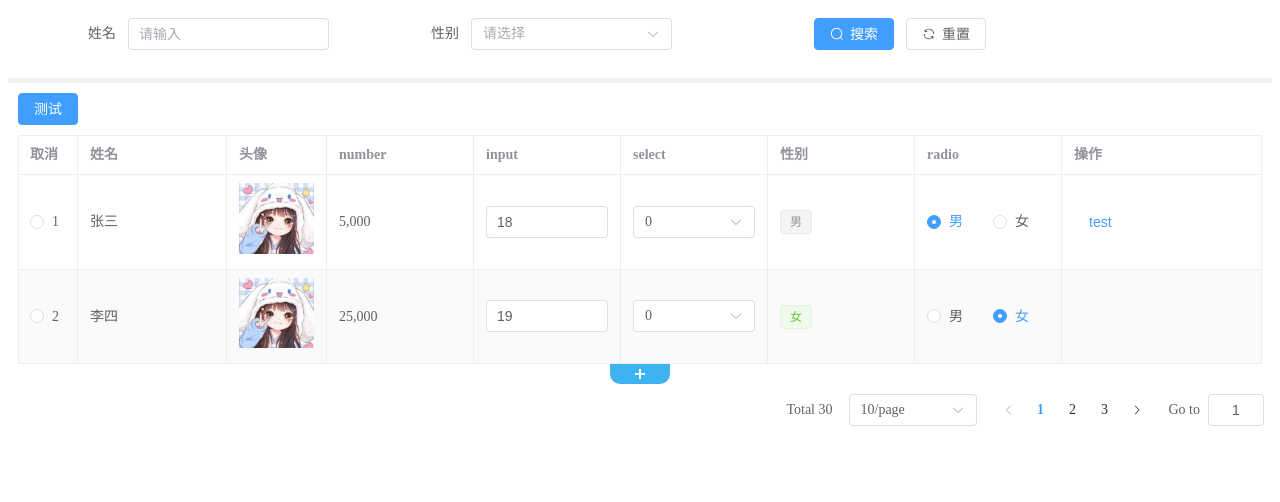
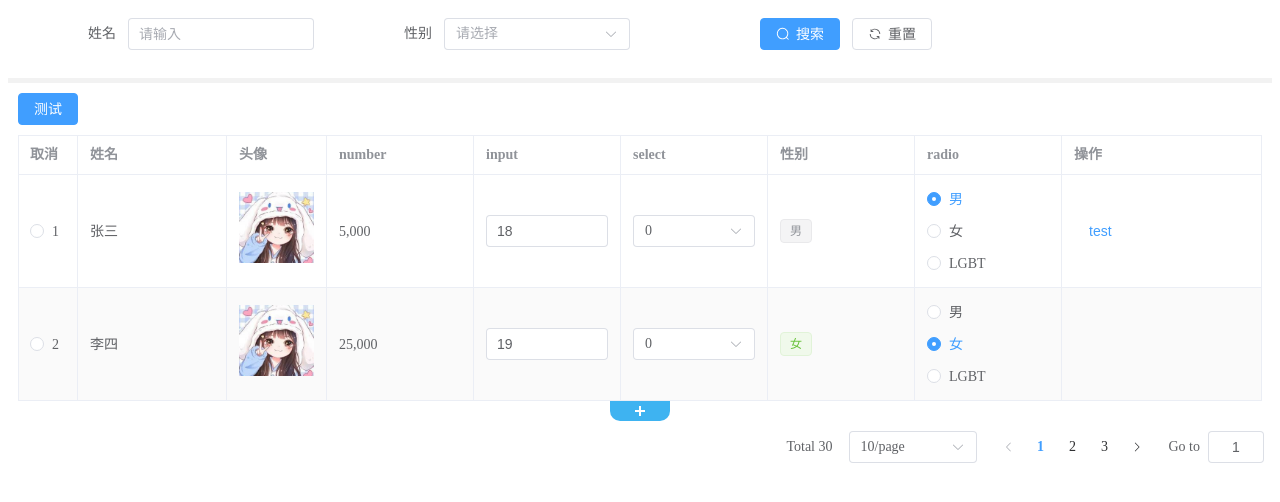
Before and after one commit to xiaochen9506/vex-page, a Vue app: page /#/ in a window 1280 px wide. Shown: the top 502 px of the page. Built offline with nearby package versions, Linux system fonts and the light colour scheme.

Commit message:
fix: btn text -> label

```diff
--- a/package.json
+++ b/package.json
@@ -1,6 +1,6 @@
 {
   "name": "vex-page",
-  "version": "1.1.0",
+  "version": "1.1.3",
   "description": "vue3 管理后台通用列表页面，只需简单配置快速生成列表页、表格等，减少html代码。Vue3 + Element Plus",
   "author": "xiaochen9506",
   "keywords": [
--- a/packages/v-filter/v-filter.vue
+++ b/packages/v-filter/v-filter.vue
@@ -1,29 +1,32 @@
 <template>
   <el-form
     ref="filterForm"
-    inline
     :model="form"
     :label-width="labelWidth"
     class="v-filter"
   >
-    <el-form-item
+    <el-row :gutter="20">
+      <el-col
+        :span="span"
         v-for="(item) in list"
         :key="item.prop"
+      >
+        <el-form-item
           :label="item.label"
-      :style="getStyle()"
           :label-width="item.labelWidth || labelWidth"
         >
-      <el-input v-if="item.scope === 'input'" v-model.trim="form[item.prop]" :placeholder="item.placeholder || '请输入'" />
+
+          <el-input v-if="item.scope === 'input'" v-model.trim="form[item.prop]"
+                    :placeholder="item.placeholder || '请输入'" />
           <el-select
             v-if="item.scope === 'select'"
             v-model="form[item.prop]"
             :placeholder="item.placeholder || '请选择'"
             clearable
-        :remote="item.remote"
-        :filter-method="(query) => item.remoteMethod(query, item)"
-        :filterable="item.filterable"
-        :default-first-option="item.defaultFirstOption"
-
+            filterable
+            v-bind="{
+            ...item
+          }"
             @change="function (val) {
             if(item.onchange) {
               item.onchange(val)
@@ -51,7 +54,8 @@
           />
           <el-row v-if="item.scope === 'range'" type="flex" align="middle">
             <el-col :span="11">
-          <el-input v-model="form[item.startKey]" :placeholder="item.placeholder || '请输入'" style="width: 100%;" />
+              <el-input v-model="form[item.startKey]" :placeholder="item.placeholder || '请输入'"
+                        style="width: 100%;" />
             </el-col>
             <el-col class="line" :span="2">-</el-col>
             <el-col :span="11">
@@ -68,20 +72,36 @@
 
           />
         </el-form-item>
+      </el-col>
+
+      <el-col :span="span">
         <el-form-item label=" ">
           <el-button type="primary" :icon="Search" @click="search">搜索</el-button>
           <el-button :icon="Refresh" @click="reset">重置</el-button>
           <el-button v-for="item in btns" :key="item.text" @click="item.click">{{ item.text }}</el-button>
         </el-form-item>
+      </el-col>
+    </el-row>
   </el-form>
 </template>
 
 <script setup>
-import { defineProps, ref, watch, onMounted, getCurrentInstance } from 'vue'
-import { ElForm, ElFormItem, ElInput, ElSelect, ElOption, ElDatePicker, ElRow, ElCol, ElCascader, ElButton } from 'element-plus'
+import { defineProps, ref, watch, onMounted, getCurrentInstance, computed } from 'vue'
+import {
+  ElForm,
+  ElFormItem,
+  ElInput,
+  ElSelect,
+  ElOption,
+  ElDatePicker,
+  ElRow,
+  ElCol,
+  ElCascader,
+  ElButton
+} from 'element-plus'
 import {
   Search,
-  Refresh,
+  Refresh
 } from '@element-plus/icons-vue'
 
 const { proxy } = getCurrentInstance()
@@ -106,13 +126,17 @@ const props = defineProps({
   },
   col: {
     type: Number,
-    default: 4,
+    default: 4
   }
 })
 
 const form = ref({})
 const list = ref([])
 const datepicker = ref(['date', 'daterange', 'month', 'year', 'monthrange'])
+
+const span = computed(() => {
+  return 24 / props.col
+})
 
 watch(() => props.filter, (val) => {
   initFilter(val)
@@ -131,10 +155,6 @@ const initFilter = (val = []) => {
 
 const clear = () => {
   form.value = {}
-}
-
-const getStyle = () => {
-  return `width: ${100 /props.col}%`
 }
 
 const dateChange = (e, item) => {
@@ -180,36 +200,8 @@ onMounted(() => {
 .v-filter {
   background: #fff;
   border-bottom: 5px solid #f2f2f2;
-  display: flex;
-  flex-wrap: wrap;
   padding: 10px;
 
-  ::v-deep .el-form-item {
-    display: flex;
-    align-items: center;
-    margin-right: 0;
-    margin-left: 0;
-    margin-bottom: 5px;
-  }
-
-  ::v-deep .el-form-item__content {
-    flex: 1;
-
-    .el-select {
-      width: 100%;
-    }
-  }
-
-  .el-date-editor {
-    width: 100%;
-  }
-
-  .el-date-editor--daterange.el-input,
-  .el-date-editor--daterange.el-input__inner,
-  .el-date-editor--timerange.el-input,
-  .el-date-editor--timerange.el-input__inner {
-    width: 100%;
-  }
   .line {
     text-align: center;
   }
--- a/packages/v-page/v-page.vue
+++ b/packages/v-page/v-page.vue
@@ -20,7 +20,7 @@
 
         @click="(e)=> item.click && item.click(e)"
       >
-        {{ item.text }}
+        {{ item.label }}
       </el-button>
       <slot name="btn" />
     </div>
--- a/packages/v-table/v-table.vue
+++ b/packages/v-table/v-table.vue
@@ -51,7 +51,7 @@
                   ...btn
                 }"
               >
-                {{ btn.text || (btn.render ? btn.render(row, $index) : '') }}
+                {{ btn.label || (btn.render ? btn.render(row, $index) : '') }}
               </el-button>
             </template>
 
--- a/src/index.vue
+++ b/src/index.vue
@@ -78,6 +78,7 @@ const pageRef = ref(null)
 const gender = [
   { label: '男', value: 0, type: 'info' },
   { label: '女', value: 1, type: 'success' },
+  { label: 'LGBT', value: 2, type: 'success' },
 ]
 
 const select = [
@@ -120,7 +121,7 @@ const columns = [
     width: 200,
     scope: 'btn',
     options: [
-      { text: 'test', event: 'test', if: row => row.btn }
+      { label: 'test', event: 'test', if: row => row.btn }
     ]
   },
 ]
@@ -131,13 +132,13 @@ const test = (row, index) => {
 
 const filters = [
   { label: '姓名', prop: 'name', scope: 'input' },
-  { label: '性别', prop: 'gender', scope: 'select', options: gender },
+  { label: '性别', prop: 'gender', scope: 'select', options: gender, multiple: true },
 ]
 
 // 按钮
 const btns = [
   {
-    text: '测试',
+    label: '测试',
     click: test
   },
 ]
```
Also changed, not shown: packages/v-page/doc.md (+5 -5 lines), packages/v-table/doc.md (+7 -7 lines). Lines whose indentation alone changed are shown as unchanged.
